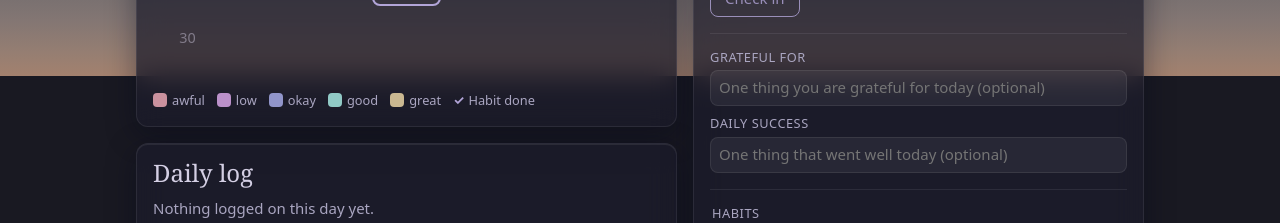
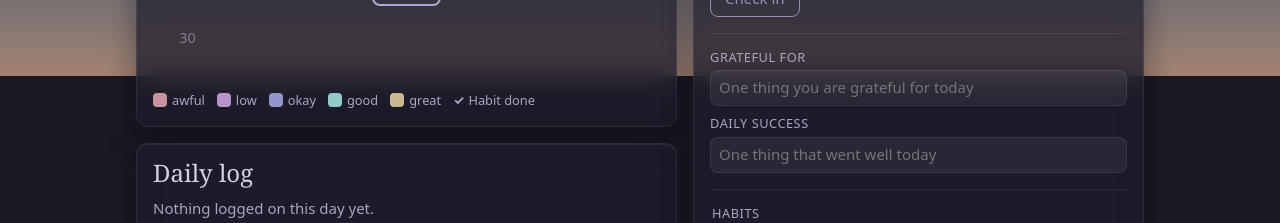
Before and after one commit to 1sabelle/scry, a React (Vite) app: page / in a window 1280 px wide. Shown: the part 724-947 px from the top of the page. Built offline with nearby package versions, Linux system fonts and the light colour scheme.

Commit message:
💄 Drop (optional) from the gratitude and success placeholders

```diff
--- a/src/DailyLines.jsx
+++ b/src/DailyLines.jsx
@@ -9,7 +9,7 @@ export default function DailyLines({ day, onChange }) {
           <span className="daily-line-label">{line.label}</span>
           <input
             value={day[line.field]}
-            placeholder={`${line.placeholder} (optional)`}
+            placeholder={line.placeholder}
             onChange={(e) => onChange({ [line.field]: e.target.value })}
             onBlur={() => day[line.field] !== day[line.field].trim() && onChange({ [line.field]: day[line.field].trim() })}
           />
```
